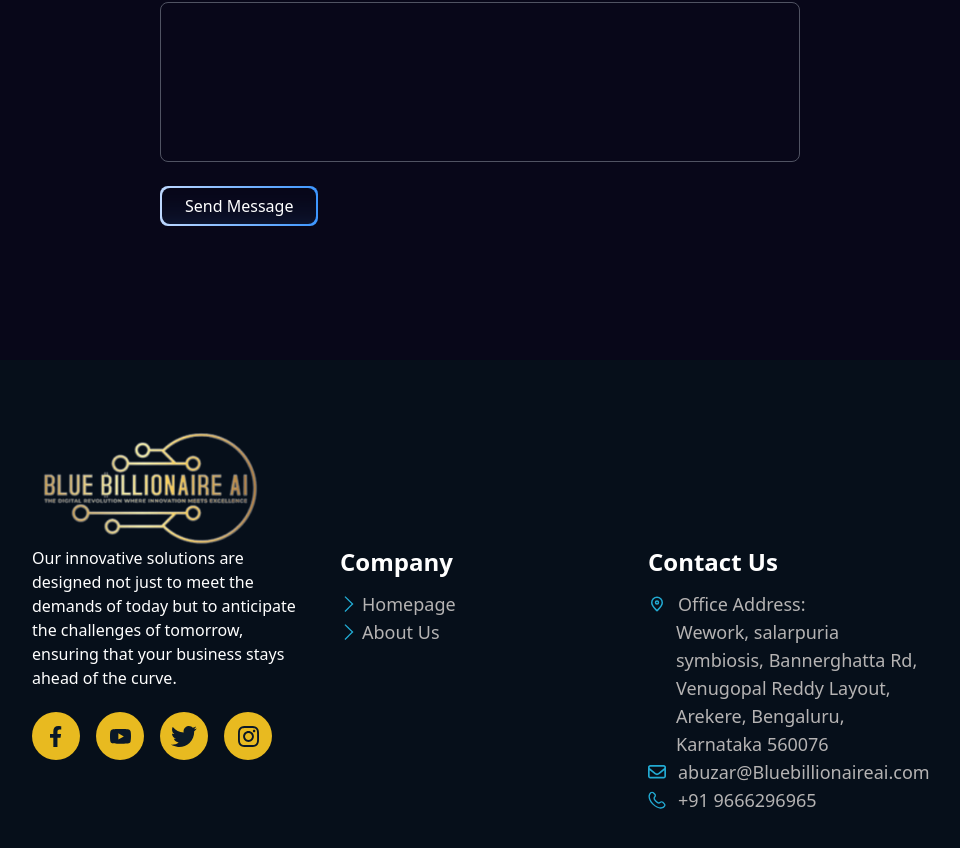
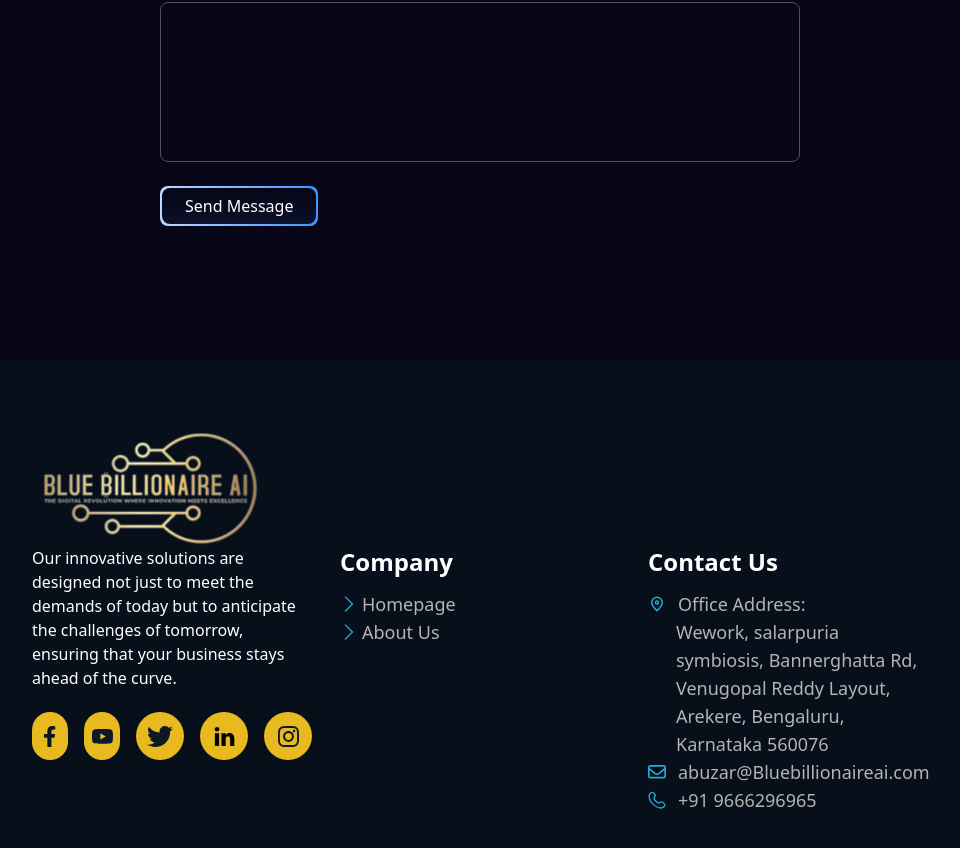
Before and after one commit to remeessalam/abuzars, a React (Vite) app: page /appdevelopment in a window 1280 px wide. Shown: the part 5826-6674 px from the top of the page, without its empty margins (160-1120 px from the left). Built offline with nearby package versions, Linux system fonts and the light colour scheme.

Commit message:
added in landing page also

```diff
--- a/src/landingpage/src/Layout/Footer.jsx
+++ b/src/landingpage/src/Layout/Footer.jsx
@@ -7,6 +7,7 @@ import rightarrow from "../assets/svg/rightarrow.svg";
 import location from "../assets/svg/location.svg";
 import message from "../assets/svg/message.svg";
 import callvector from "../assets/svg/callvector.svg";
+import linkedinoround from "../../../../src/assets/svg/linkedinoround.svg";
 import { Link } from "react-router-dom";
 const Footer = ({
   homeRef,
@@ -37,6 +38,20 @@ const Footer = ({
           <Link to={"https://x.com/Bluelionai?t=jarE8-Gn7Mj8MDQEp_gsUw&s=08"}>
             <div className="flex justify-center items-center bg-[#E8BA20] rounded-full w-[48px] h-[48px]">
               <img src={twittervector} alt="" />
+            </div>
+          </Link>
+          <Link
+            to={
+              "https://www.linkedin.com/in/abuzar-ahmed-1a2a7a233?utm_source=share&utm_campaign=share_via&utm_content=profile&utm_medium=android_app"
+            }
+          >
+            <div className="flex justify-center items-center bg-[#E8BA20] rounded-full w-[48px] h-[48px]">
+              <img
+                src={linkedinoround}
+                alt="linkedinoround"
+                width={21}
+                height={21}
+              />
             </div>
           </Link>
           <Link
```
